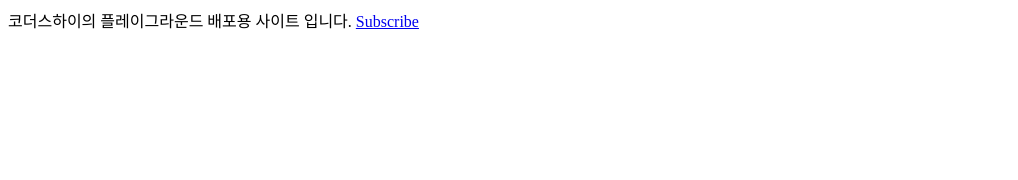
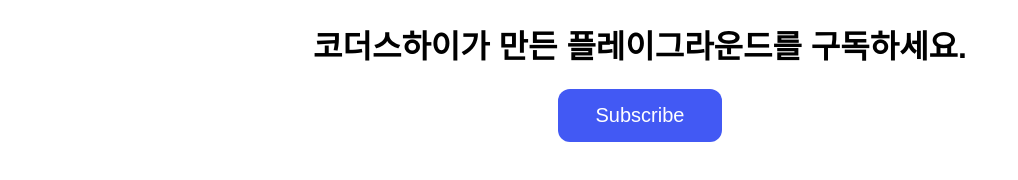
Before and after one commit to ProjectInTheClass/PlaygroundShelf, a plain HTML site: page index.html in a window 1280 px wide. Shown: the whole page, without its empty margins (0-1018 px from the left). Drawn offline with Linux system fonts and the light colour scheme.

Commit message:
TJBot Error 수정 중

```diff
--- a/index.html
+++ b/index.html
@@ -1,4 +1,11 @@
-코더스하이의 플레이그라운드 배포용 사이트 입니다.
+<!DOCTYPE html>
+<html lang="ko">
 
-<a href="https://developer.apple.com/ul/sp0?url=https://raw.githubusercontent.com/ProjectInTheClass/PlaygroundShelf/master/feed.json"> Subscribe
+    <link rel="stylesheet" href="style.css">
+
+<h1 class="title">코더스하이가 만든 플레이그라운드를 구독하세요.</h1>
+
+<a href="https://developer.apple.com/ul/sp0?url=https://raw.githubusercontent.com/ProjectInTheClass/PlaygroundShelf/master/feed.json" class = "button"> Subscribe
 </a>
+
+</html>
--- /dev/null
+++ b/style.css
@@ -0,0 +1,21 @@
+html {
+	font-family: sans-serif;
+}
+
+.title {
+	text-align: center;
+}
+
+.button {
+    background-color: #4259f4;
+    color: white;
+    margin: auto;
+    padding: 15px 32px;
+    text-align: center;
+    text-decoration: none;
+    display: block;
+    width: 100px;
+    font-size: 20px;
+    font-weight: lighter;
+    border-radius: 12px;
+}
```
Also changed, not shown: feed.json (+4 -8 lines), TJBotKr/bannerImage.png (added), 1 other file.
